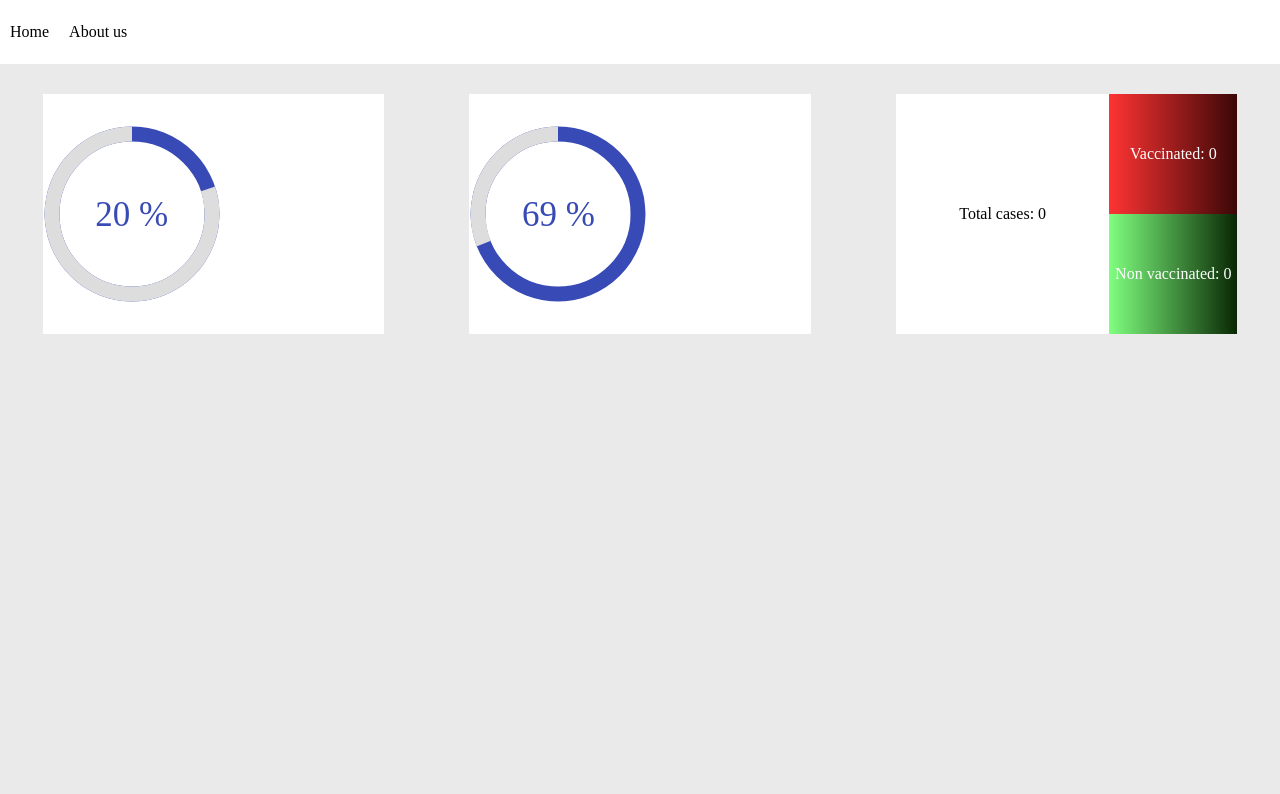
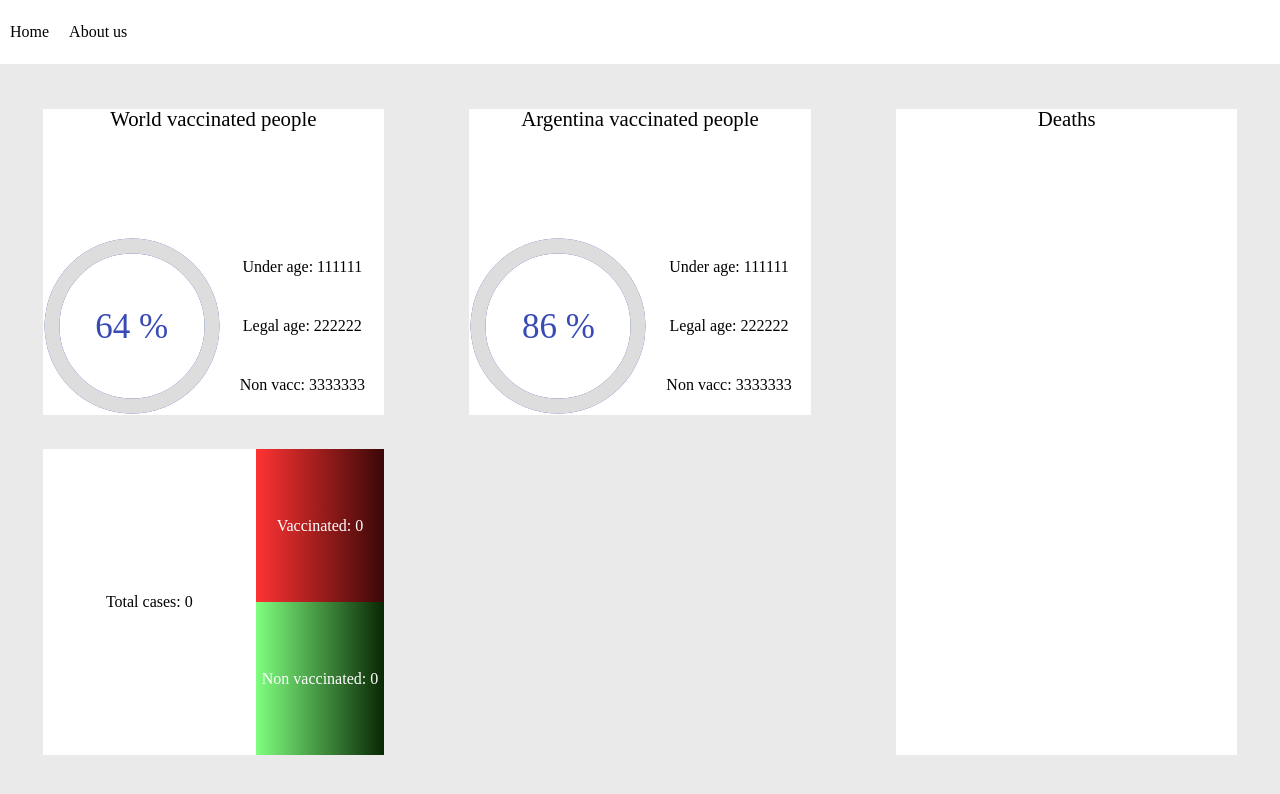
Before and after one commit to Andres191200/covid-webpage, a React (Create React App) app: page / in a window 1280 px wide. Shown: the top 794 px of the page. Built offline with nearby package versions, Linux system fonts and the light colour scheme.

Commit message:
testing cards display

```diff
--- a/src/components/card.jsx
+++ b/src/components/card.jsx
@@ -4,13 +4,13 @@
 
 
 
-const Card = ({ cardNumber, percentage }) => {
+const Card = ({ cardNumber, percentage, title }) => {
 
-    (function() {
-        window.onload = function() {
+    useEffect(() => {
+        window.onload = function () {
             var totalProgress, progress;
             const circles = document.querySelectorAll('.progress');
-            for(var i = 0; i < circles.length; i++) {
+            for (var i = 0; i < circles.length; i++) {
                 totalProgress = circles[i].querySelector('circle').getAttribute('stroke-dasharray');
                 progress = circles[i].parentElement.getAttribute('data-percent');
 
@@ -18,18 +18,28 @@
 
             }
         }
-    })();
+    })
+
+
 
     return (
         <div className={`card-main-div card-${cardNumber}`}>
-
+            <div className="data-title">
+                <span>{title}</span>
+            </div>
+            <div className="info-container">
                 <div class="progressdiv" data-percent={percentage}>
                     <svg class="progress" width="178" height="178" viewport="0 0 100 100" version="1.1" xmlns="http://www.w3.org/2000/svg">
                         <circle r="80" cx="89" cy="89" fill="transparent" stroke-dasharray="502.4" stroke-dashoffset="0" ></circle>
                         <circle class="bar" r="80" cx="89" cy="89" fill="transparent" stroke-dasharray="502.4" stroke-dashoffset="0"></circle>
                     </svg></div>
 
-
+                <div className="data">
+                    <div className="underage">Under age: 111111</div>
+                    <div className="legalage">Legal age: 222222</div>
+                    <div className="non-vaccinated">Non vacc: 3333333</div>
+                </div>
+            </div>
         </div>
     )
 }
--- /dev/null
+++ b/src/components/card2.jsx
@@ -0,0 +1,20 @@
+import { useEffect } from 'react';
+import '../styles/card.css';
+
+
+
+
+const Card = ({ cardNumber, title }) => {
+    return (
+        <div className={`card-main-div card-${cardNumber}`}>
+            <div className="data-title">
+                <span>{title}</span>
+            </div>
+            <div className="info-container death-info">
+
+            </div>
+        </div>
+    )
+}
+
+export default Card;
--- a/src/components/mainPage.jsx
+++ b/src/components/mainPage.jsx
@@ -1,13 +1,15 @@
 import '../styles/mainPage.css';
 
-import Card from './card.jsx'
+import Card from './card.jsx';
+import Card2 from './card2.jsx';
 
 const mainPage = () =>{
     return(
         <div className="main-div">
             <div className="cards-container">
-                <Card cardNumber={'1'} percentage={20}/>
-                <Card cardNumber={'2'} percentage={69}/>
+                <Card cardNumber={'1'} percentage={64} title={'World vaccinated people'}/>
+                <Card cardNumber={'2'} percentage={86} title={'Argentina vaccinated people'}/>
+                <Card2 cardNumber={'4'} title={'Deaths'}/>
                 <div className="card-main-div card-3">
                     <div className="card-3-info">
                         <h1>Total cases: 0</h1>
--- a/src/styles/card.css
+++ b/src/styles/card.css
@@ -50,11 +50,28 @@
 }
 
 .card-main-div{
+	display:flex;
+	flex-direction: column;
+	position:relative;
 	font-family: century gothic;
 	margin:auto;
-    height:80%;
+    height:90%;
     width: 80%;
 	background:#FFF;
+}
+
+.info-container{
+	width:100%;
+	display:flex;
+}
+
+
+.data-title{
+	/* position:absolute; */
+	width:100%;
+	top:0;
+	height:100%;
+	font-size:1.3rem;
 }
 
 .card-3{
@@ -104,8 +121,27 @@
 	align-items: center;
 }
 
+.data{
+	display:flex;
+	flex-direction: column;
+	height:100%;
+	width:100%;
+}
 
+.data > div{
+	display: flex;
+	align-items: center;
+	justify-content: center;
+	height:100%;
+	width:100%;
+}
 
+.card-4{
+	height:95%;
+	grid-row:1/3;
+	grid-column: 3;
+	justify-content: flex-end;
+}
 
 
 .progressdiv{
@@ -134,7 +170,7 @@
   position: relative;
 }
 
-.progressdiv:after {
+.progressdiv::after {
   position: absolute;
   top: 50%;
   left: 50%;
--- a/src/styles/mainPage.css
+++ b/src/styles/mainPage.css
@@ -50,7 +50,7 @@
 .main-div{
     display:flex;
     justify-content: center;
-    align-items: flex-start;
+    align-items: center;
     height:92vh;
     width:100%;
     background:#EAEAEA;
@@ -63,5 +63,5 @@
     grid-template-columns: repeat(3, 1fr);
     grid-template-rows: repeat(2, 1fr);
     width:100%;
-    height:75vh;
+    height:85vh;
 }
```
Lines whose indentation alone changed are shown as unchanged.
